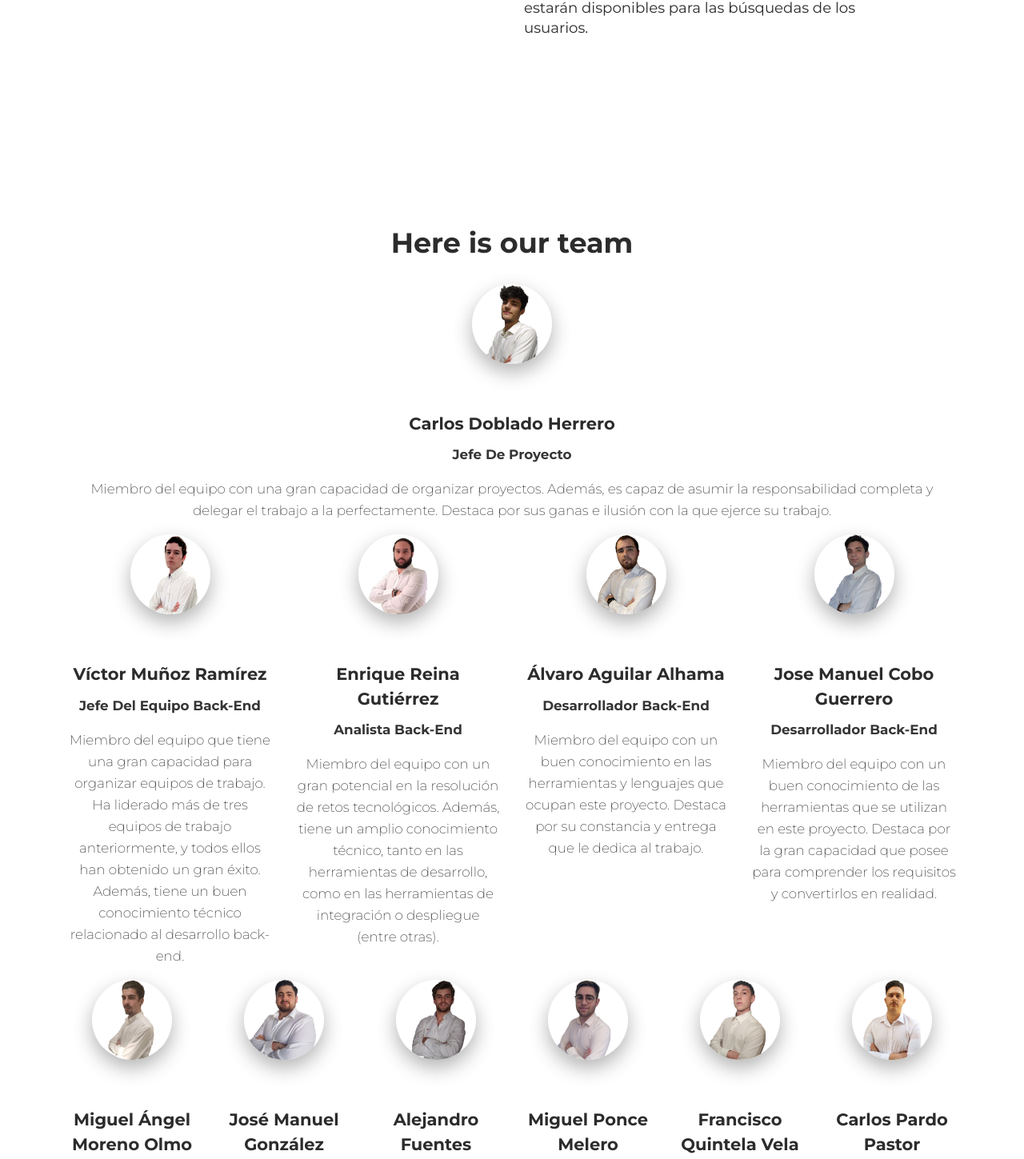
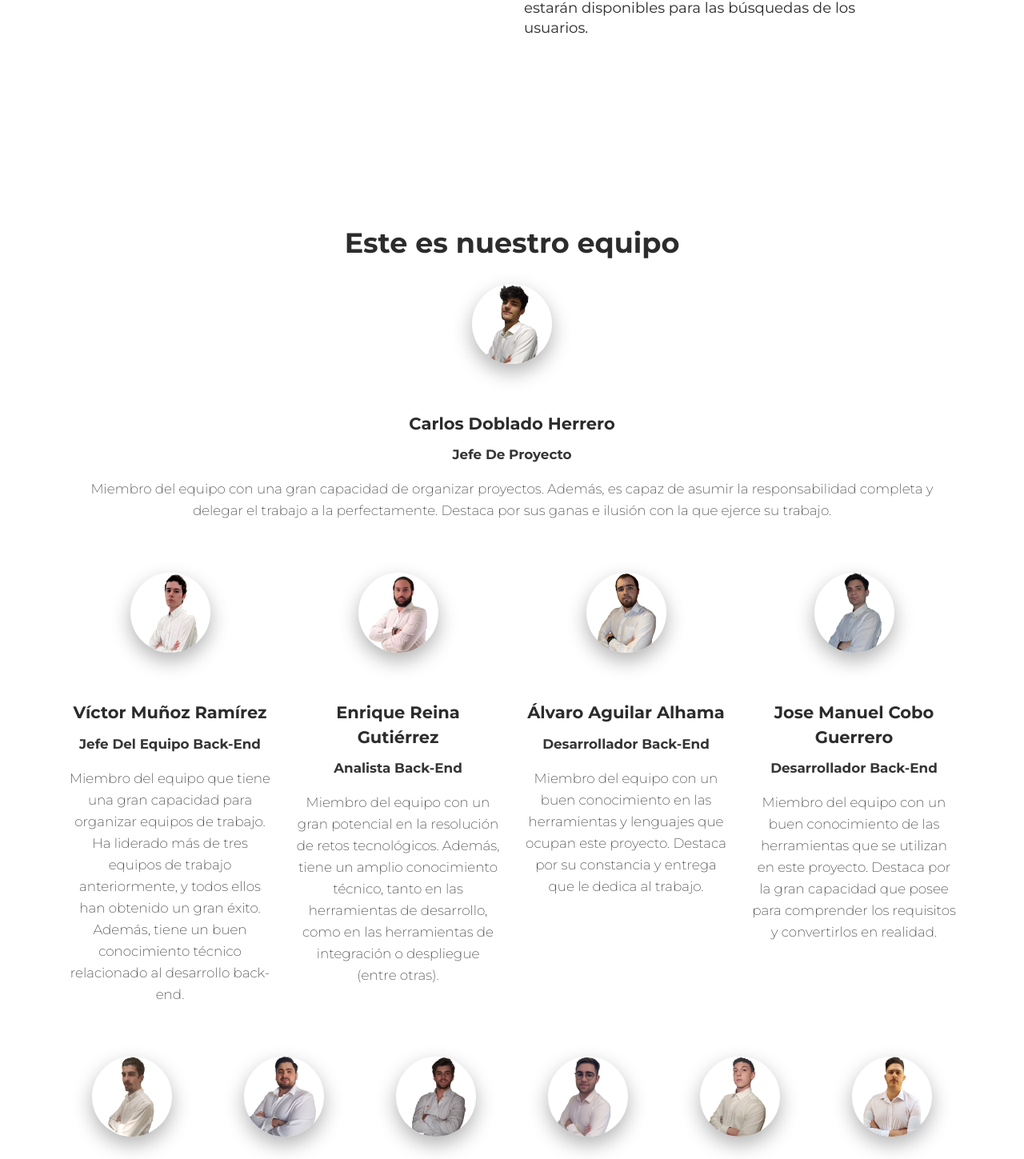
Before and after one commit to AlvaroAlhama/BarTrenderFrontEnd, a React (Create React App) app in the folder bar-trender-front-end/: page /index in a window 1280 px wide. Shown: the part 2502-3951 px from the top of the page at 80% size. Built offline with nearby package versions, Linux system fonts and the light colour scheme.

Commit message:
minor fixes

```diff
--- a/bar-trender-front-end/src/views/examples/LandingPage.js
+++ b/bar-trender-front-end/src/views/examples/LandingPage.js
@@ -117,9 +117,9 @@ function LandingPage() {
         </div>
         <div id="nuestro-equipo" className="section section-team text-center">
           <Container>
-            <h2 className="title">Here is our team</h2>
+            <h2 className="title">Este es nuestro equipo</h2>
             <div className="team">
-              <Row>
+              <Row className="mb-5">
                 <Col >
                   <div className="team-player">
                     <img
@@ -138,7 +138,7 @@ function LandingPage() {
                   </div>
                 </Col>
               </Row>
-              <Row>
+              <Row className="mb-5">
                 <Col md="">
                   <div className="team-player">
                     <img
```
